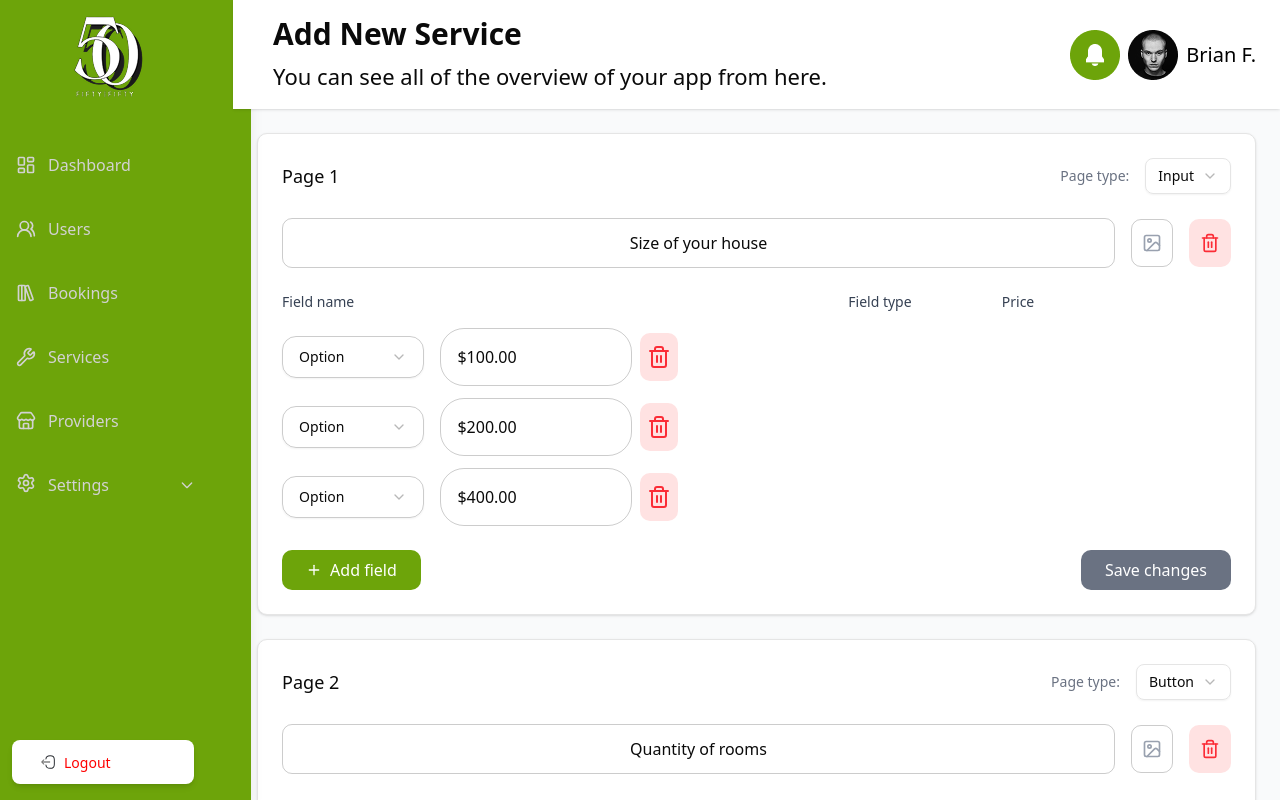
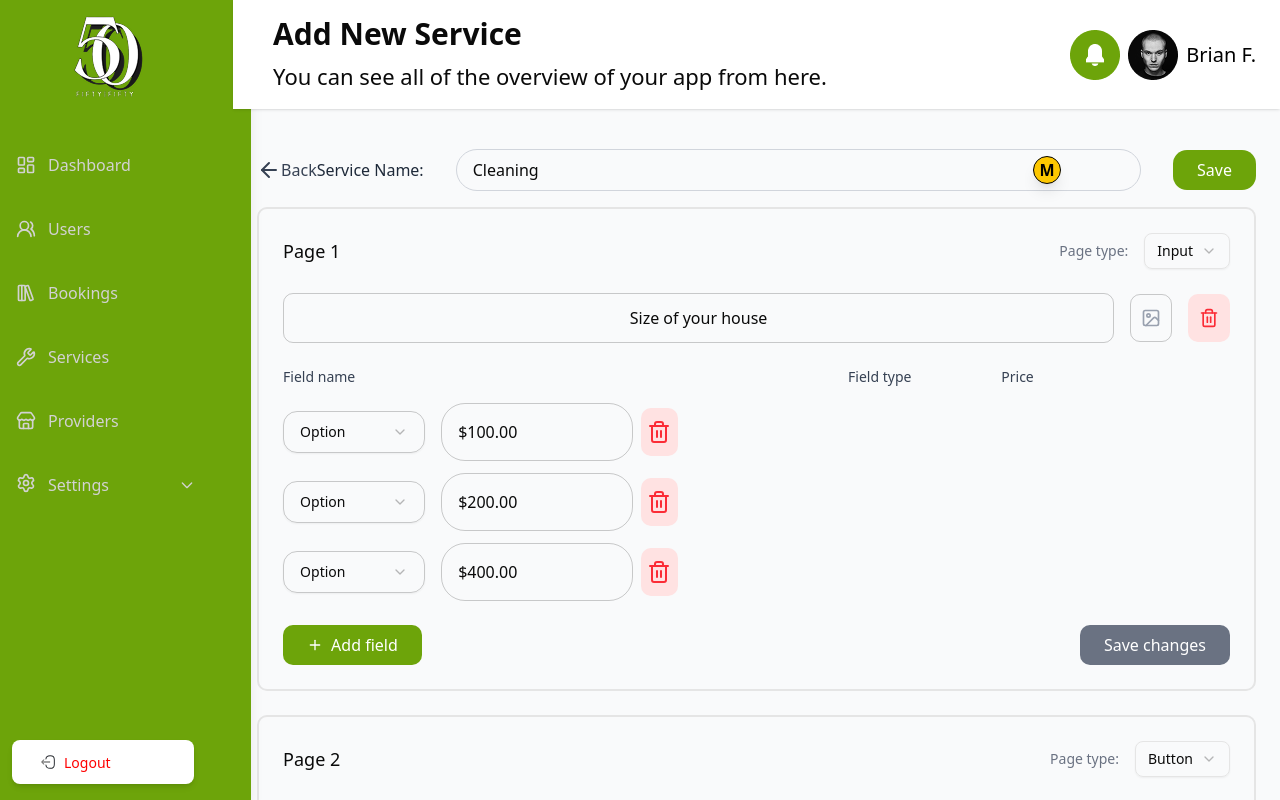
Before and after one commit to sparktechagency/majsharlaw-dashboard, a Next.js app: page /admin/add-new-service in a window 1280 px wide. Shown: the top 800 px of the page. Built offline with nearby package versions, Linux system fonts and the light colour scheme.

Commit message:
all done

```diff
--- a/src/app/admin/add-new-service/_components/AddService.jsx
+++ b/src/app/admin/add-new-service/_components/AddService.jsx
@@ -17,6 +17,9 @@ import SelectionModal from "./SelectionModal";
 import SelectionEditor from "./SelectionEditor";
 import ButtonEditor from "./ButtonEditor";
 import FieldEditor from "./FieldEditor";
+import Image from "next/image";
+import UploadImage from "./UploadImage";
+import ServiceName from "./ServiceName";
 
 export default function AddService() {
   const [pages, setPages] = useState([
@@ -237,7 +240,12 @@ export default function AddService() {
               ...page,
               fields: [
                 ...page.fields,
-                { id: Date.now().toString(), name: fieldName, type: fieldType, price: price },
+                {
+                  id: Date.now().toString(),
+                  name: fieldName,
+                  type: fieldType,
+                  price: price,
+                },
               ],
             }
           : page
@@ -296,7 +304,12 @@ export default function AddService() {
               ...page,
               fields: [
                 ...page.fields,
-                { id: Date.now().toString(), name: newOption.text, type: newOption.type, price: newOption.price },
+                {
+                  id: Date.now().toString(),
+                  name: newOption.text,
+                  type: newOption.type,
+                  price: newOption.price,
+                },
               ],
             }
           : page
@@ -335,12 +348,11 @@ export default function AddService() {
 
   return (
     <div className="min-h-screen bg-gray-50 p-6">
-      <div className="max-w-8xl mx-auto space-y-6">
+<ServiceName/>
+
+      <div className="max-w-5xl mx-auto space-y-6">
         {pages.map((page, index) => (
-          <div
-            key={page.id}
-            className="bg-white rounded-lg p-6 shadow-sm border"
-          >
+          <div key={page.id} className=" rounded-lg p-6 border-2">
             <div className="flex items-center justify-between mb-6">
               <h2 className="text-lg font-medium">Page {index + 1}</h2>
               <div className="flex items-center gap-4">
@@ -382,9 +394,7 @@ export default function AddService() {
                 }
                 className="w-full px-4 py-3 border border-[#00000033] rounded-lg text-center"
               />
-              <div className="w-12 h-12 border border-[#00000033] rounded-lg flex items-center justify-center">
-                <ImageIcon className="w-5 h-5 text-gray-400" />
-              </div>
+              <UploadImage />
               <button
                 onClick={() => deletePage(page.id)}
                 className="w-12 h-12 bg-red-100 rounded-lg flex items-center justify-center hover:bg-red-200 transition-colors cursor-pointer"
@@ -487,14 +497,21 @@ export default function AddService() {
       <SelectionModal
         show={showSelectionModal}
         onClose={() => setShowSelectionModal(false)}
-        selectionOptions={pages.find((p) => p.id === currentPageId)?.fields || []}
+        selectionOptions={
+          pages.find((p) => p.id === currentPageId)?.fields || []
+        }
         onAddOption={handleAddSelection}
         onDeleteOption={(optionId) => {
-          setPages((prevPages) => prevPages.map((page) =>
+          setPages((prevPages) =>
+            prevPages.map((page) =>
               page.id === currentPageId
-              ? { ...page, fields: page.fields.filter((f) => f.id !== optionId) }
+                ? {
+                    ...page,
+                    fields: page.fields.filter((f) => f.id !== optionId),
+                  }
                 : page
-          ));
+            )
+          );
         }}
         onSave={() => setShowSelectionModal(false)}
         newOption={newOption}
--- /dev/null
+++ b/src/app/admin/add-new-service/_components/ServiceName.jsx
@@ -0,0 +1,55 @@
+"use client";
+
+import { ArrowBigLeft, ArrowLeft } from "lucide-react";
+import { useState } from "react";
+
+export default function ServiceName() {
+  const [serviceName, setServiceName] = useState("Cleaning");
+
+  const handleBack = () => {
+
+  };
+
+  const handleSave = () => {
+
+  };
+
+  return (
+    <div className="bg-gray-50 py-4 flex items-center space-x-">
+      {/* Back button */}
+      <button
+        onClick={handleBack}
+        className="flex items-center text-gray-700 hover:text-black"
+      >
+        <ArrowLeft />
+        Back
+      </button>
+      <div className="max-w-5xl w-full flex items-center justify-center space-x-8 mx-auto">
+        <span className="font-medium text-gray-800">Service Name:</span>
+
+        {/* Input container */}
+        <div className="relative flex-1">
+          <input
+            type="text"
+            value={serviceName}
+            onChange={(e) => setServiceName(e.target.value)}
+            className="w-full border border-gray-300 rounded-full px-4 py-2 pr-12 focus:outline-none focus:ring-2 focus:ring-green-600"
+          />
+          {/* M badge */}
+          <div className="absolute top-1/2 -translate-y-1/2 right-20 bg-yellow-400 text-black font-bold w-7 h-7 rounded-full flex items-center justify-center shadow-lg border border-black">
+            M
+          </div>
+        </div>
+
+        {/* Save button */}
+        <button
+          onClick={handleSave}
+          className="bg-[#6DA40A] text-white font-medium px-6 py-2 rounded-xl hover:bg-green-700 transition"
+        >
+          Save
+        </button>
+      </div>
+      {/* Label */}
+    </div>
+  );
+}
--- /dev/null
+++ b/src/app/admin/add-new-service/_components/UploadImage.jsx
@@ -0,0 +1,54 @@
+import { ImageIcon } from "lucide-react";
+import Image from "next/image";
+import React, { useState } from "react";
+
+const UploadImage = () => {
+  const [uploadedFiles, setUploadedFiles] = useState(null);
+  // image uploading function
+
+  const handleFileUpload = () => {
+    // Simulate file upload
+    const input = document.createElement("input");
+    input.type = "file";
+    input.accept = "image/*";
+    input.onchange = (e) => {
+      const file = e.target.files[0];
+      if (file) {
+        const newFile = {
+          id: Date.now(),
+          name: file.name,
+          file: URL.createObjectURL(file), // Create a local URL for the file
+        };
+        setUploadedFiles(newFile);
+      }
+    };
+    input.click();
+  };
+  // image removing function
+  const handleRemoveFile = () => {
+    setUploadedFiles(null);
+  };
+  return (
+    <>
+      {!uploadedFiles ? (
+        <button
+          onClick={handleFileUpload}
+          className="w-12 h-12 border border-[#00000033] rounded-lg flex items-center justify-center cursor-pointer"
+        >
+          <ImageIcon className="w-5 h-5 text-gray-400" />
+        </button>
+      ) : (
+        <Image
+          onClick={() => handleRemoveFile()}
+          src={uploadedFiles.file}
+          alt={`City view `}
+          width={120}
+          height={120}
+          className="object-cover w-12 h-12 border border-[#00000033] rounded-lg flex items-center justify-center cursor-pointer"
+        />
+      )}
+    </>
+  );
+};
+
+export default UploadImage;
--- a/src/app/admin/edit-service/_components/EditService.jsx
+++ b/src/app/admin/edit-service/_components/EditService.jsx
@@ -17,7 +17,8 @@ import AddFieldModal from "../../add-new-service/_components/AddFieldModal";
 import CreateActionModal from "../../add-new-service/_components/CreateActionModal";
 import ActionModal from "../../add-new-service/_components/ActionModal";
 import SelectionModal from "../../add-new-service/_components/SelectionModal";
-
+import UploadImage from "../../add-new-service/_components/UploadImage";
+import ServiceName from "../../add-new-service/_components/ServiceName";
 
 export default function EditService(id) {
   const [pages, setPages] = useState([
@@ -238,7 +239,12 @@ export default function EditService(id) {
               ...page,
               fields: [
                 ...page.fields,
-                { id: Date.now().toString(), name: fieldName, type: fieldType, price: price },
+                {
+                  id: Date.now().toString(),
+                  name: fieldName,
+                  type: fieldType,
+                  price: price,
+                },
               ],
             }
           : page
@@ -297,7 +303,12 @@ export default function EditService(id) {
               ...page,
               fields: [
                 ...page.fields,
-                { id: Date.now().toString(), name: newOption.text, type: newOption.type, price: newOption.price },
+                {
+                  id: Date.now().toString(),
+                  name: newOption.text,
+                  type: newOption.type,
+                  price: newOption.price,
+                },
               ],
             }
           : page
@@ -336,7 +347,8 @@ export default function EditService(id) {
 
   return (
     <div className="min-h-screen bg-gray-50 p-6">
-      <div className="max-w-8xl mx-auto space-y-6">
+      <ServiceName/>
+      <div className="max-w-5xl mx-auto space-y-6">
         {pages.map((page, index) => (
           <div
             key={page.id}
@@ -383,9 +395,7 @@ export default function EditService(id) {
                 }
                 className="w-full px-4 py-3 border border-[#00000033] rounded-lg text-center"
               />
-              <div className="w-12 h-12 border border-[#00000033] rounded-lg flex items-center justify-center">
-                <ImageIcon className="w-5 h-5 text-gray-400" />
-              </div>
+              <UploadImage />
               <button
                 onClick={() => deletePage(page.id)}
                 className="w-12 h-12 bg-red-100 rounded-lg flex items-center justify-center hover:bg-red-200 transition-colors cursor-pointer"
@@ -488,14 +498,21 @@ export default function EditService(id) {
       <SelectionModal
         show={showSelectionModal}
         onClose={() => setShowSelectionModal(false)}
-        selectionOptions={pages.find((p) => p.id === currentPageId)?.fields || []}
+        selectionOptions={
+          pages.find((p) => p.id === currentPageId)?.fields || []
+        }
         onAddOption={handleAddSelection}
         onDeleteOption={(optionId) => {
-          setPages((prevPages) => prevPages.map((page) =>
+          setPages((prevPages) =>
+            prevPages.map((page) =>
               page.id === currentPageId
-              ? { ...page, fields: page.fields.filter((f) => f.id !== optionId) }
+                ? {
+                    ...page,
+                    fields: page.fields.filter((f) => f.id !== optionId),
+                  }
                 : page
-          ));
+            )
+          );
         }}
         onSave={() => setShowSelectionModal(false)}
         newOption={newOption}
```
Also changed, not shown: src/app/admin/manage-providers/_components/ProviderModel.jsx (+29 -9 lines). Lines whose indentation alone changed are shown as unchanged.
